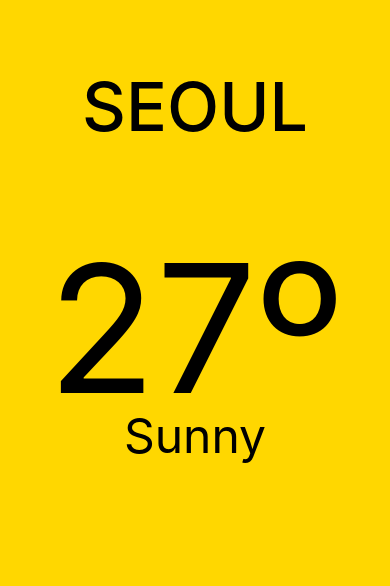
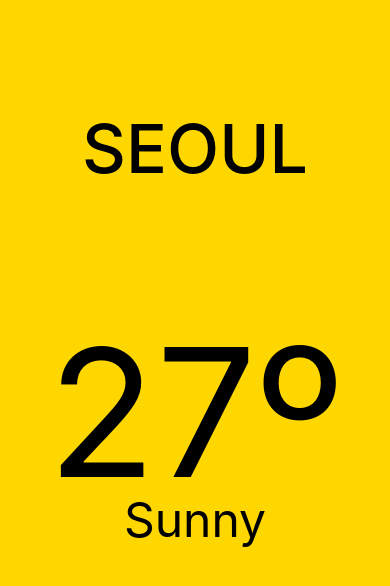
Before and after one commit to sm970309/ReactNative, a React Native app: screen / in a window 390 px wide. Shown: the top 586 px of the page. Built offline with nearby package versions, Linux system fonts and the light colour scheme.

Commit message:
Add scroll

```diff
--- a/App.js
+++ b/App.js
@@ -1,5 +1,7 @@
 import { StatusBar } from 'expo-status-bar';
-import { StyleSheet, Text, View } from 'react-native';
+import { ScrollView, StyleSheet, Text, View, Dimensions } from 'react-native';
+
+const { height, width } = Dimensions.get("window")
 
 export default function App() {
   return (
@@ -8,12 +10,29 @@ export default function App() {
       <View style={style.city}>
         <Text style={style.cityName}>SEOUL</Text>
       </View>
-      <View style={style.wether}>
+      <ScrollView
+        pagingEnabled
+        horizontal
+        showsHorizontalScrollIndicator ={false}
+        contentContainerStyle={style.wether}>
         <View style={style.day}>
           <Text style={style.temp}>27º</Text>
           <Text style={style.description}>Sunny</Text>
         </View>
-      </View>
+        <View style={style.day}>
+          <Text style={style.temp}>29º</Text>
+          <Text style={style.description}>Cloudy</Text>
+        </View>
+        <View style={style.day}>
+          <Text style={style.temp}>22º</Text>
+          <Text style={style.description}>Rain</Text>
+        </View>
+        <View style={style.day}>
+          <Text style={style.temp}>17º</Text>
+          <Text style={style.description}>Snow</Text>
+        </View>
+
+      </ScrollView>
     </View>
   );
 }
@@ -25,25 +44,27 @@ const style = StyleSheet.create({
   city: {
     flex: 1,
     justifyContent: 'center',
-    alignItems: 'center'
+    alignItems: 'center',
   },
   cityName: {
     fontSize: 68,
     fontWeight: "500"
   },
   wether: {
-    flex: 3,
+
   },
   day: {
     flex: 1,
+    width: width,
     alignItems: 'center',
+
   },
-  temp:{
-    marginTop:10,
-    fontSize:178
+  temp: {
+    marginTop: 10,
+    fontSize: 178,
   },
-  description:{
-    marginTop:-30,
-    fontSize:48
+  description: {
+    marginTop: -30,
+    fontSize: 48
   }
 })
```
